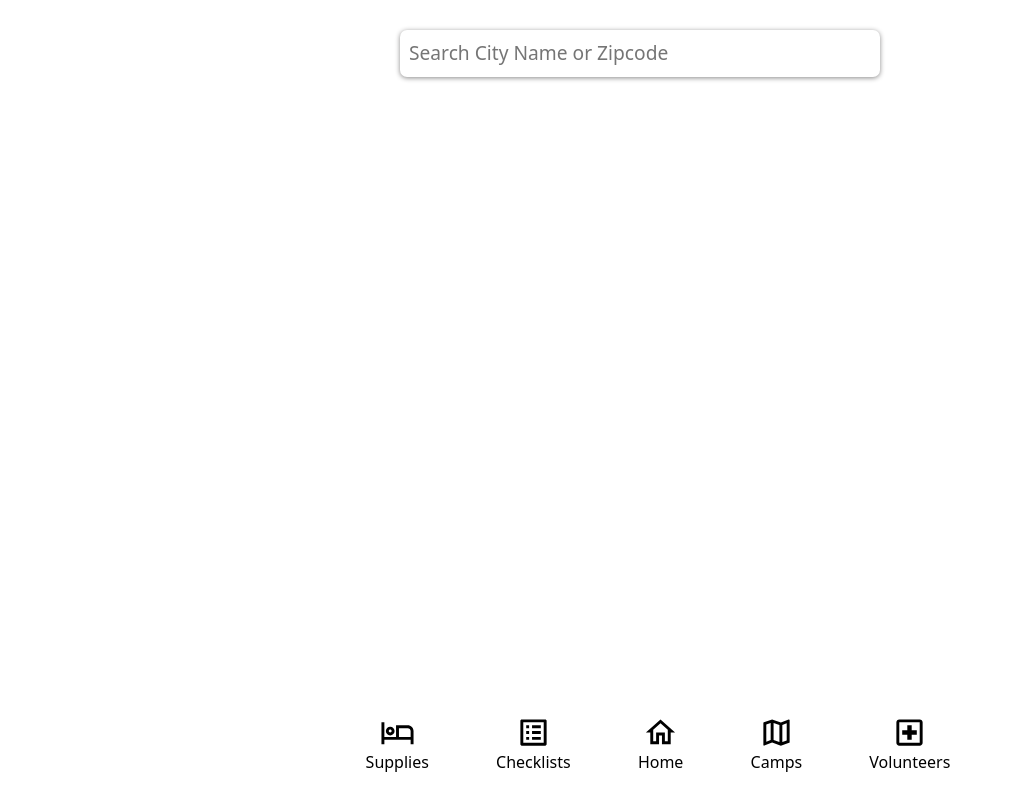
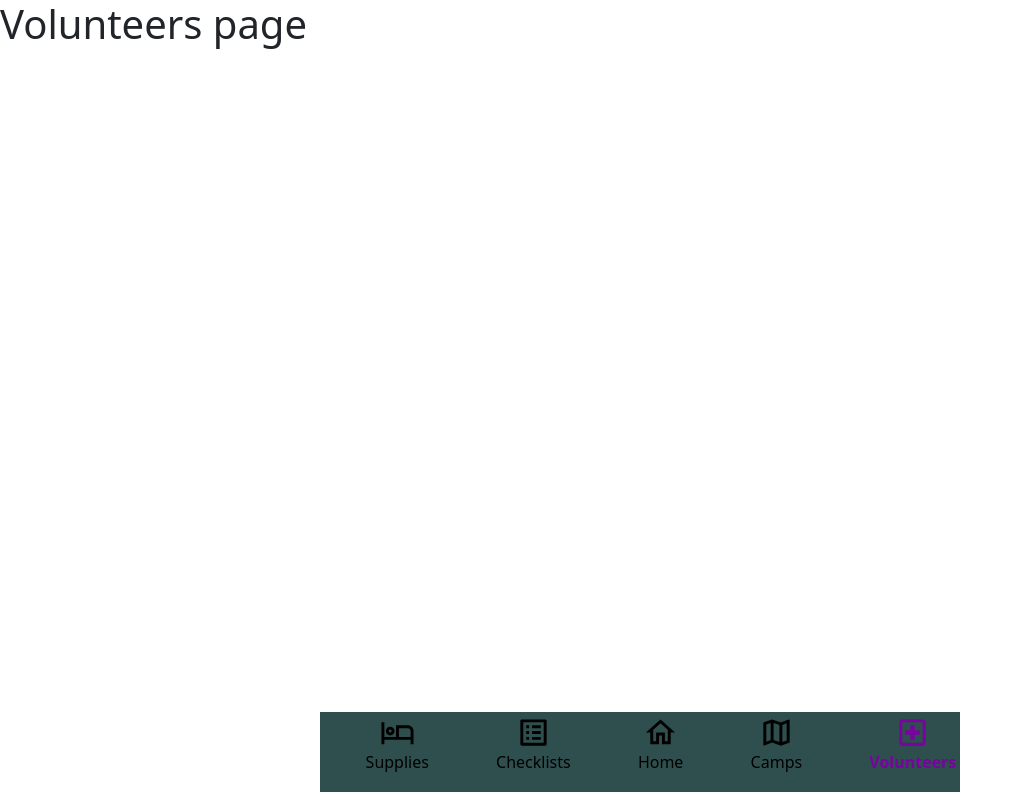
Before and after one commit to ShelterApp/OutreachApp, a React (Create React App) app: page /volunteers in a window 1280 px wide. Shown: the whole page, without its empty margins (0-1023 px from the left). Built offline with nearby package versions, Linux system fonts and the light colour scheme; a web font is replaced by a local one.

Commit message:
Add navigation between five main pages

```diff
--- a/package.json
+++ b/package.json
@@ -17,6 +17,7 @@
     "react": "^17.0.2",
     "react-dom": "^17.0.2",
     "react-gitignore": "^1.0.12",
+    "react-router-dom": "^5.2.0",
     "react-scripts": "4.0.3",
     "web-vitals": "^1.0.1"
   },
--- a/public/styles.css
+++ b/public/styles.css
@@ -28,9 +28,17 @@ form.search-bar input {
 
 .container{
     display: flex;
+    background-color:darkslategrey;
     width: 50% !important;
     height: 80px !important;
     margin: auto;
+}
+
+#map-table {
+    border-style: solid;
+    width: 50%;
+    margin-left: auto;
+    margin-right: auto;
 }
 
 .container.space-around {
@@ -45,8 +53,17 @@ form.search-bar input {
 .nav-link{
     color: #000 !important;
     text-decoration: none;
+    transition: font-weight ease-in-out;
 }
 
+.nav-link:hover{
+    opacity: 50% !important;
+}
+
+.nav-link--active * {
+    font-weight: bold;
+    color: #7902A1;
+}
 
 
 
--- a/src/components/App.jsx
+++ b/src/components/App.jsx
@@ -1,6 +1,13 @@
 import React from 'react';
+import { Route, Link } from 'react-router-dom';
+
 import BottomNav from "./BottomNav";
-import SearchBar from "./SearchBar"
+
+import SuppliesPage from "./SuppliesPage";
+import ChecklistsPage from "./ChecklistsPage";
+import HomePage from "./HomePage";
+import CampsPage from "./CampsPage";
+import VolunteersPage from "./VolunteersPage";
 
 import AccessAlarmIcon from '@material-ui/icons/AccessAlarm';
 import ThreeDRotation from '@material-ui/icons/ThreeDRotation';
@@ -8,8 +15,13 @@ import ThreeDRotation from '@material-ui/icons/ThreeDRotation';
 function App() {
   return (
     <div>
-      <SearchBar />
-      <BottomNav />
+    <Route exact path="/" component={HomePage} />
+    <Route exact path="/supplies" component={SuppliesPage} />
+    <Route exact path="/checklists" component={ChecklistsPage} />
+    <Route exact path="/camps" component={CampsPage} />
+    <Route exact path="/volunteers" component={VolunteersPage} />
+
+    <BottomNav />
     </div>
   );
 }
--- a/src/components/BottomNav.jsx
+++ b/src/components/BottomNav.jsx
@@ -1,4 +1,6 @@
 import React from 'react';
+import {NavLink} from 'react-router-dom';
+
 import HotelOutlinedIcon from '@material-ui/icons/HotelOutlined';
 import ListAltOutlinedIcon from '@material-ui/icons/ListAltOutlined';
 import HomeOutlinedIcon from '@material-ui/icons/HomeOutlined';
@@ -7,14 +9,14 @@ import LocalHospitalOutlinedIcon from '@material-ui/icons/LocalHospitalOutlined'
 
 function BottomNav() {
     return <footer>
-        <nav class="navbar fixed-bottom navbar-expand-lg navbar-light bg-white justify-content-between flex-nowrap flex-row">
-            <div class="container space-around">
-                <ul class = "navbar-nav flex-row">
-                    <li class="nav-item"><a class="nav-link" href = "#"><HotelOutlinedIcon fontSize="large"/><p>Supplies</p></a></li>
-                    <li class="nav-item"><a class="nav-link" href = "#"><ListAltOutlinedIcon fontSize="large"/><p>Checklists</p></a></li>
-                    <li class="nav-item"><a class="nav-link" href = "#"><HomeOutlinedIcon fontSize="large"/><p>Home</p></a></li>
-                    <li class="nav-item"><a class="nav-link" href = "#"><MapOutlinedIcon fontSize="large"/><p>Camps</p></a></li>
-                    <li class="nav-item"><a class="nav-link" href = "#"><LocalHospitalOutlinedIcon fontSize="large"/><p>Volunteers</p></a></li>
+        <nav className="navbar fixed-bottom navbar-expand-lg navbar-light bg-white justify-content-between flex-nowrap flex-row">
+            <div className="container space-around">
+                <ul className = "navbar-nav flex-row">
+                    <li className="nav-item"><NavLink to="/supplies" className="nav-link" activeClassName="nav-link--active"><HotelOutlinedIcon fontSize="large"/><p>Supplies</p></NavLink></li>
+                    <li className="nav-item"><NavLink to="/checklists" className="nav-link" activeClassName="nav-link--active"><ListAltOutlinedIcon fontSize="large"/><p>Checklists</p></NavLink></li>
+                    <li className="nav-item"><NavLink to="/" exact className="nav-link" activeClassName="nav-link--active"><HomeOutlinedIcon fontSize="large"/><p>Home</p></NavLink></li>
+                    <li className="nav-item"><NavLink to="/camps" className="nav-link" activeClassName="nav-link--active"><MapOutlinedIcon fontSize="large"/><p>Camps</p></NavLink></li>
+                    <li className="nav-item"><NavLink to="/volunteers" className="nav-link" activeClassName="nav-link--active"><LocalHospitalOutlinedIcon fontSize="large"/><p>Volunteers</p></NavLink></li>
                 </ul>
             </div>
         </nav>
--- /dev/null
+++ b/src/components/CampsPage.jsx
@@ -0,0 +1,12 @@
+import React from "react";
+
+
+function CampsPage() {
+  return (
+    <div>
+        <h1>Camps page</h1>
+    </div>
+  );
+}
+
+export default CampsPage;
--- /dev/null
+++ b/src/components/ChecklistsPage.jsx
@@ -0,0 +1,12 @@
+import React from "react";
+
+
+function ChecklistsPage() {
+  return (
+    <div>
+        <h1>Checklists page</h1>
+    </div>
+  );
+}
+
+export default ChecklistsPage;
--- /dev/null
+++ b/src/components/HomePage.jsx
@@ -0,0 +1,15 @@
+import React from "react";
+import SearchBar from "./SearchBar";
+import Map from "./Map";
+
+
+function HomePage() {
+  return (
+    <div>
+        <SearchBar />
+        <table id="map-table"><tr><th><Map /></th></tr></table>
+    </div>
+  );
+}
+
+export default HomePage;
--- /dev/null
+++ b/src/components/SuppliesPage.jsx
@@ -0,0 +1,12 @@
+import React from "react";
+
+
+function SuppliesPage() {
+  return (
+    <div>
+        <h1>Supplies page</h1>
+    </div>
+  );
+}
+
+export default SuppliesPage;
--- /dev/null
+++ b/src/components/VolunteersPage.jsx
@@ -0,0 +1,12 @@
+import React from "react";
+
+
+function VolunteersPage() {
+  return (
+    <div>
+        <h1>Volunteers page</h1>
+    </div>
+  );
+}
+
+export default VolunteersPage;
--- a/src/index.js
+++ b/src/index.js
@@ -1,6 +1,11 @@
 import React from 'react';
 import ReactDOM from 'react-dom';
+import {BrowserRouter} from 'react-router-dom';
+
 import App from "./components/App.jsx";
 
-ReactDOM.render(<App />, document.getElementById('root')
+ReactDOM.render(
+<BrowserRouter>
+<App />
+</BrowserRouter>, document.getElementById('root')
 );
```
Also changed, not shown: 2 other files (tests, documents, lock files or other folders).
